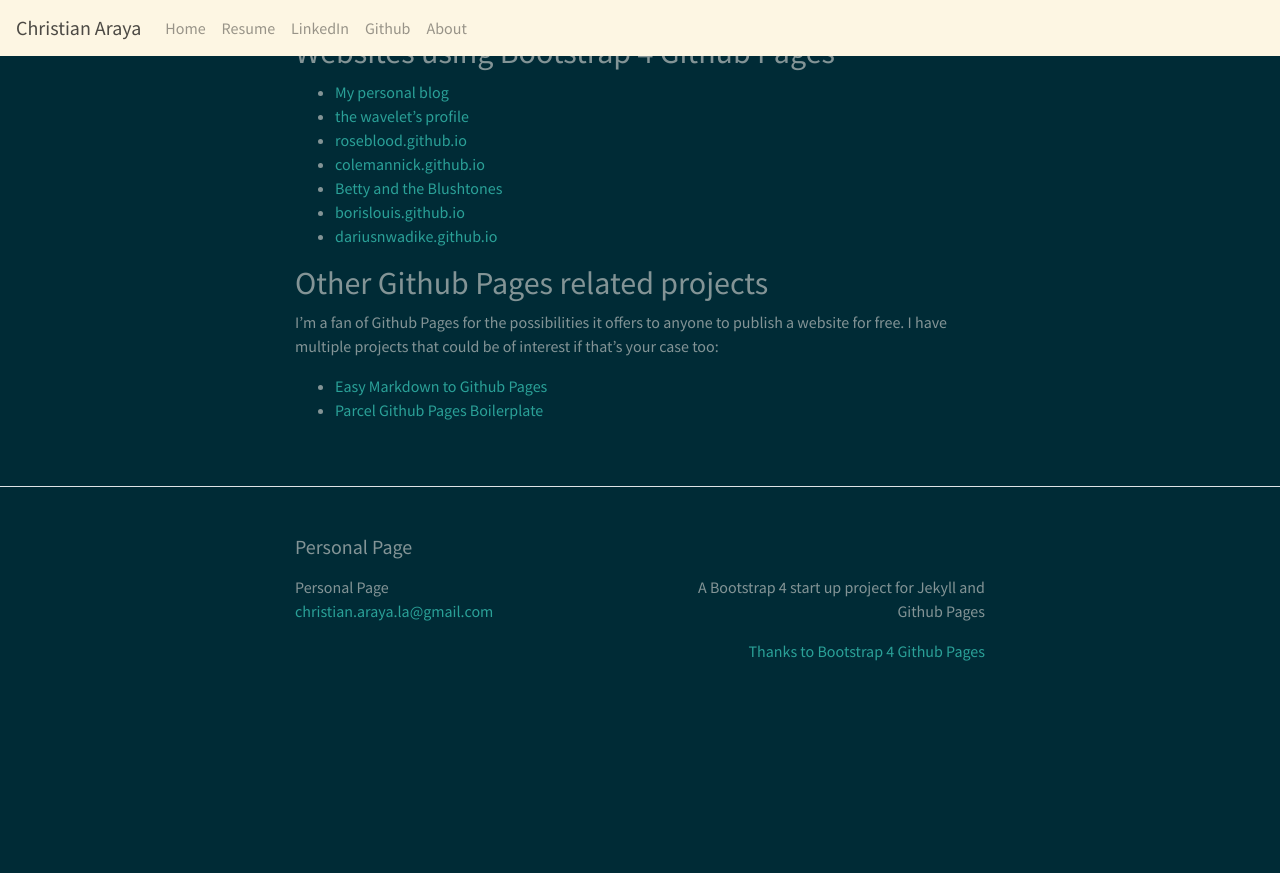
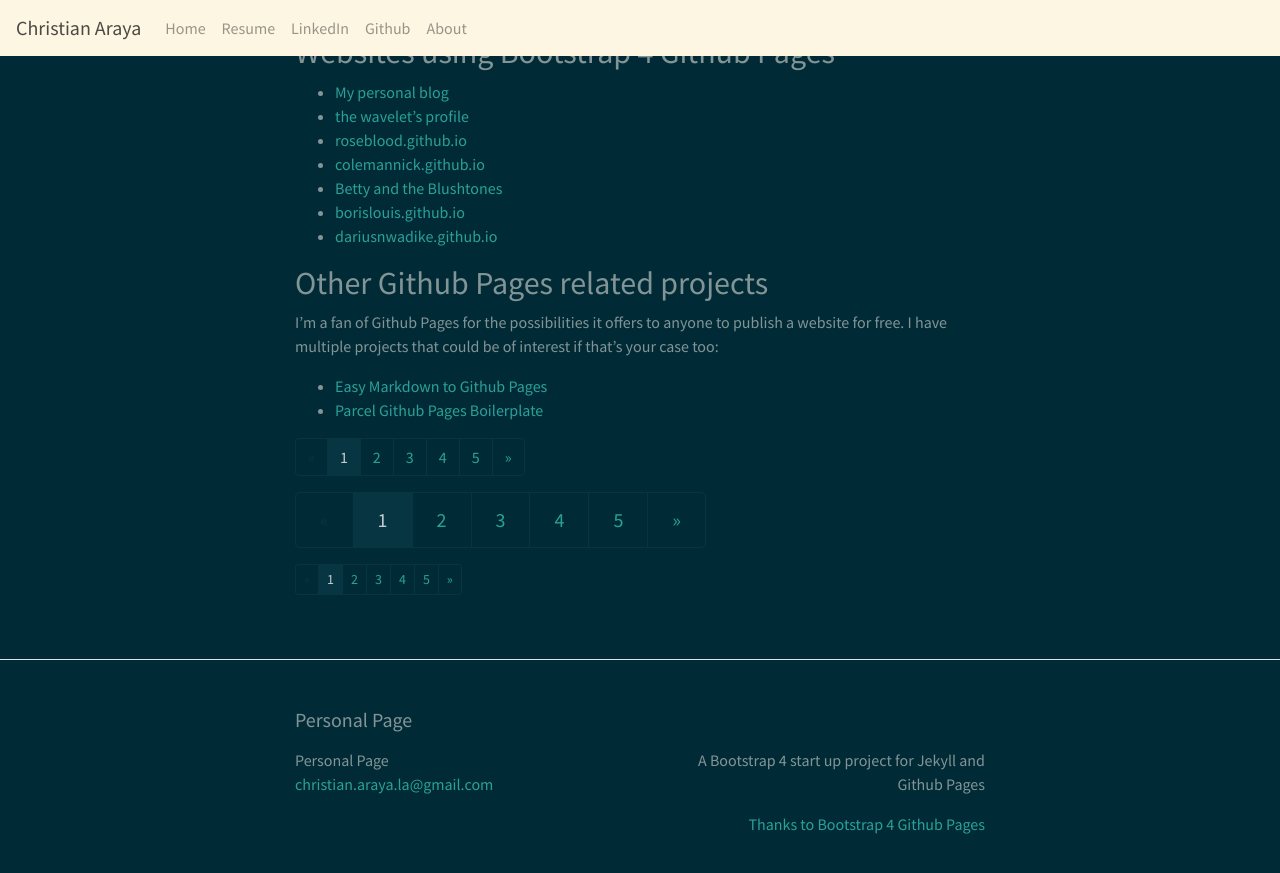
Before and after one commit to christian-araya/christian-araya.github.io, a Jekyll site: the page built from index.md, in a window 1280 px wide and 900 px high, scrolled down 2573 px. Shown: the top 873 px of the window. Built offline with Jekyll 4.4.1, drawn with Linux system fonts in a browser that asks for light colours; before the commit the page ends 3300 px from its top, so only the background shows below that.

Commit message:
Update home.html

```diff
--- a/_layouts/home.html
+++ b/_layouts/home.html
@@ -41,4 +41,82 @@ layout: default
     <p class="rss-subscribe">subscribe <a href="{{ "/feed.xml" | relative_url }}">via RSS</a></p>
   {%- endif -%}
 
+  <div>
+  <ul class="pagination">
+    <li class="page-item disabled">
+      <a class="page-link" href="#">&laquo;</a>
+    </li>
+    <li class="page-item active">
+      <a class="page-link" href="#">1</a>
+    </li>
+    <li class="page-item">
+      <a class="page-link" href="#">2</a>
+    </li>
+    <li class="page-item">
+      <a class="page-link" href="#">3</a>
+    </li>
+    <li class="page-item">
+      <a class="page-link" href="#">4</a>
+    </li>
+    <li class="page-item">
+      <a class="page-link" href="#">5</a>
+    </li>
+    <li class="page-item">
+      <a class="page-link" href="#">&raquo;</a>
+    </li>
+  </ul>
 </div>
+
+<div>
+  <ul class="pagination pagination-lg">
+    <li class="page-item disabled">
+      <a class="page-link" href="#">&laquo;</a>
+    </li>
+    <li class="page-item active">
+      <a class="page-link" href="#">1</a>
+    </li>
+    <li class="page-item">
+      <a class="page-link" href="#">2</a>
+    </li>
+    <li class="page-item">
+      <a class="page-link" href="#">3</a>
+    </li>
+    <li class="page-item">
+      <a class="page-link" href="#">4</a>
+    </li>
+    <li class="page-item">
+      <a class="page-link" href="#">5</a>
+    </li>
+    <li class="page-item">
+      <a class="page-link" href="#">&raquo;</a>
+    </li>
+  </ul>
+</div>
+
+<div>
+  <ul class="pagination pagination-sm">
+    <li class="page-item disabled">
+      <a class="page-link" href="#">&laquo;</a>
+    </li>
+    <li class="page-item active">
+      <a class="page-link" href="#">1</a>
+    </li>
+    <li class="page-item">
+      <a class="page-link" href="#">2</a>
+    </li>
+    <li class="page-item">
+      <a class="page-link" href="#">3</a>
+    </li>
+    <li class="page-item">
+      <a class="page-link" href="#">4</a>
+    </li>
+    <li class="page-item">
+      <a class="page-link" href="#">5</a>
+    </li>
+    <li class="page-item">
+      <a class="page-link" href="#">&raquo;</a>
+    </li>
+  </ul>
+</div>
+
+</div>
```
